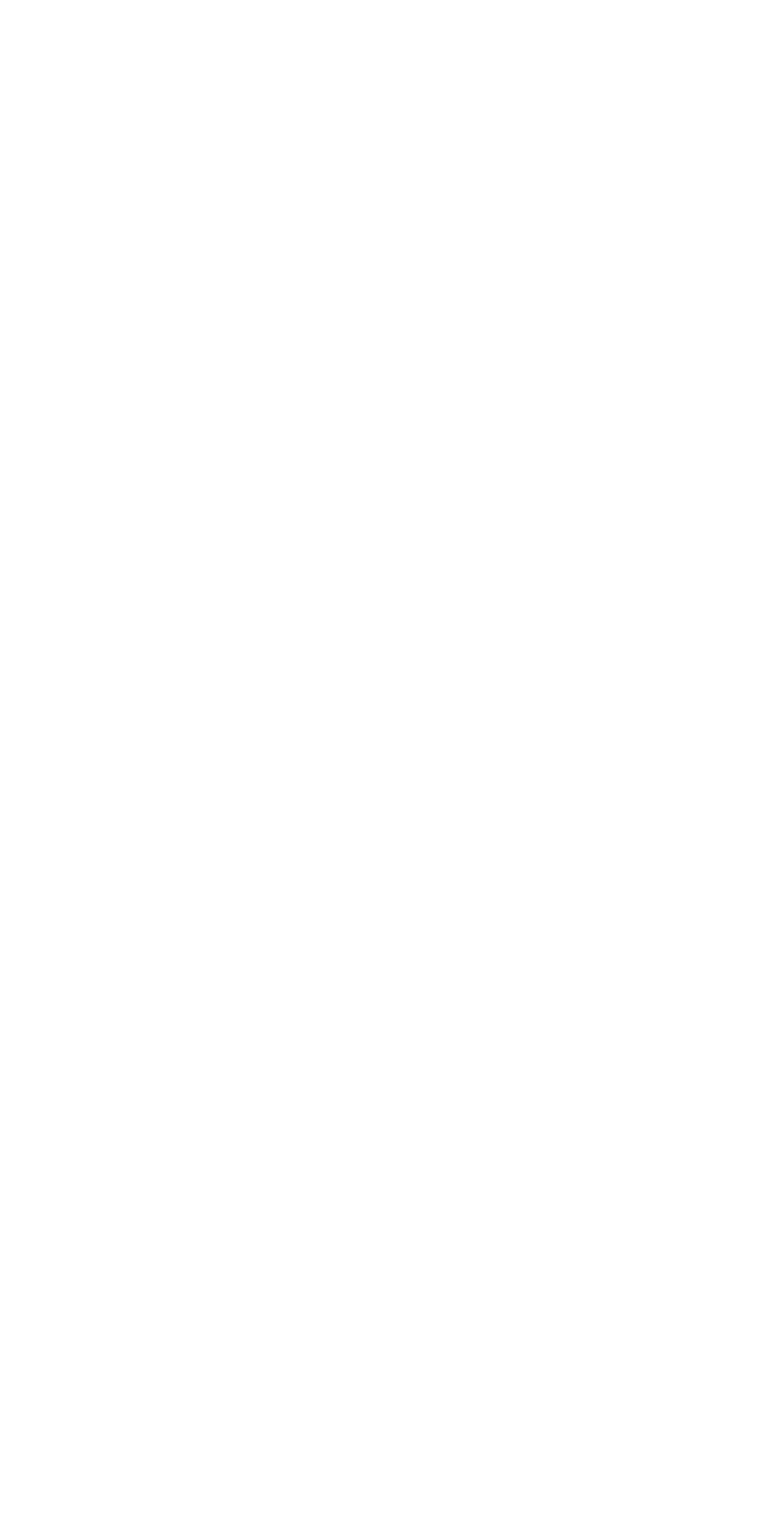
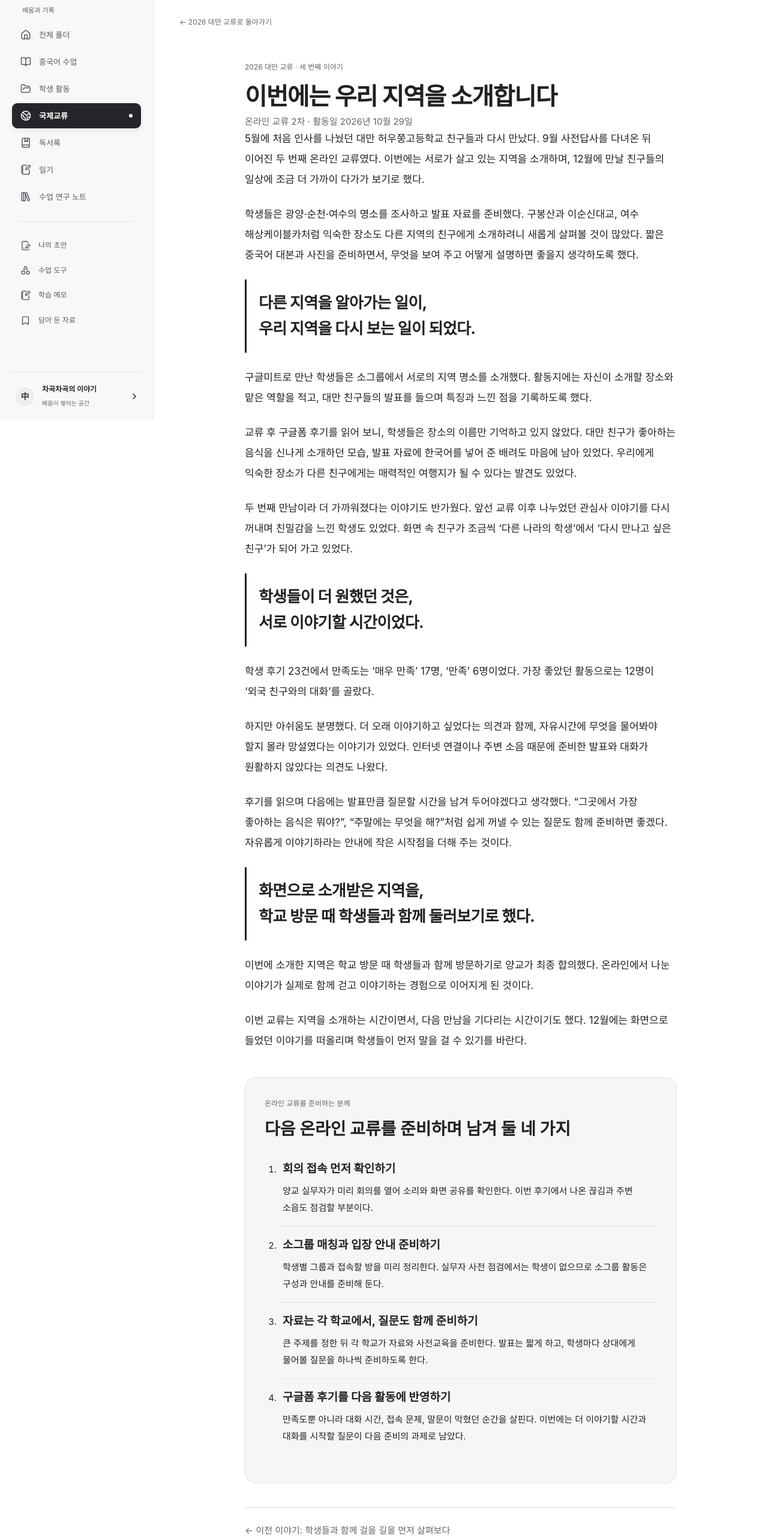
Before and after one commit to chicjin0311-web/chineses, a Next.js app: page /exchange/taiwan-2026/online-2 in a window 1280 px wide. Before the commit this address had no page. Shown: the part 100-2666 px from the top of the page at 60% size. Before the commit the page ends 800 px from the top, so only its background shows below. Built offline with nearby package versions, Linux system fonts and the light colour scheme; a web font is replaced by a local one.

Commit message:
Publish second Taiwan online exchange and agreed local visit

```diff
--- /dev/null
+++ b/src/app/exchange/taiwan-2026/online-2/page.tsx
@@ -0,0 +1,41 @@
+import type { Metadata } from 'next';
+import Link from 'next/link';
+import '../../exchange.css';
+
+export const metadata: Metadata = { title: '이번에는 우리 지역을 소개합니다 — 2차 온라인 교류', description: '2026년 10월 29일 대만과의 두 번째 온라인 교류. 지역 소개와 학생 후기, 학교 방문 때 함께할 지역 탐방으로 이어지는 이야기.' };
+
+const steps = [
+  { title: '회의 접속 먼저 확인하기', text: '양교 실무자가 미리 회의를 열어 소리와 화면 공유를 확인한다. 이번 후기에서 나온 끊김과 주변 소음도 점검할 부분이다.' },
+  { title: '소그룹 매칭과 입장 안내 준비하기', text: '학생별 그룹과 접속할 방을 미리 정리한다. 실무자 사전 점검에서는 학생이 없으므로 소그룹 활동은 구성과 안내를 준비해 둔다.' },
+  { title: '자료는 각 학교에서, 질문도 함께 준비하기', text: '큰 주제를 정한 뒤 각 학교가 자료와 사전교육을 준비한다. 발표는 짧게 하고, 학생마다 상대에게 물어볼 질문을 하나씩 준비하도록 한다.' },
+  { title: '구글폼 후기를 다음 활동에 반영하기', text: '만족도뿐 아니라 대화 시간, 접속 문제, 말문이 막혔던 순간을 살핀다. 이번에는 더 이야기할 시간과 대화를 시작할 질문이 다음 준비의 과제로 남았다.' },
+];
+
+export default function SecondOnlineExchange() {
+  return <div className="page exchange-page">
+    <Link href="/exchange/taiwan-2026" className="back-link">← 2026 대만 교류로 돌아가기</Link>
+    <article className="exchange-article">
+      <header><p className="eyebrow">2026 대만 교류 · 세 번째 이야기</p><h1>이번에는 우리 지역을 소개합니다</h1><p className="exchange-muted">온라인 교류 2차 · 활동일 2026년 10월 29일</p></header>
+      <div className="exchange-prose">
+        <p>5월에 처음 인사를 나눴던 대만 허우쭝고등학교 친구들과 다시 만났다. 9월 사전답사를 다녀온 뒤 이어진 두 번째 온라인 교류였다. 이번에는 서로가 살고 있는 지역을 소개하며, 12월에 만날 친구들의 일상에 조금 더 가까이 다가가 보기로 했다.</p>
+        <p>학생들은 광양·순천·여수의 명소를 조사하고 발표 자료를 준비했다. 구봉산과 이순신대교, 여수 해상케이블카처럼 익숙한 장소도 다른 지역의 친구에게 소개하려니 새롭게 살펴볼 것이 많았다. 짧은 중국어 대본과 사진을 준비하면서, 무엇을 보여 주고 어떻게 설명하면 좋을지 생각하도록 했다.</p>
+        <p className="exchange-key"><strong>다른 지역을 알아가는 일이,<br />우리 지역을 다시 보는 일이 되었다.</strong></p>
+        <p>구글미트로 만난 학생들은 소그룹에서 서로의 지역 명소를 소개했다. 활동지에는 자신이 소개할 장소와 맡은 역할을 적고, 대만 친구들의 발표를 들으며 특징과 느낀 점을 기록하도록 했다.</p>
+        <p>교류 후 구글폼 후기를 읽어 보니, 학생들은 장소의 이름만 기억하고 있지 않았다. 대만 친구가 좋아하는 음식을 신나게 소개하던 모습, 발표 자료에 한국어를 넣어 준 배려도 마음에 남아 있었다. 우리에게 익숙한 장소가 다른 친구에게는 매력적인 여행지가 될 수 있다는 발견도 있었다.</p>
+        <p>두 번째 만남이라 더 가까워졌다는 이야기도 반가웠다. 앞선 교류 이후 나누었던 관심사 이야기를 다시 꺼내며 친밀감을 느낀 학생도 있었다. 화면 속 친구가 조금씩 ‘다른 나라의 학생’에서 ‘다시 만나고 싶은 친구’가 되어 가고 있었다.</p>
+        <p className="exchange-key"><strong>학생들이 더 원했던 것은,<br />서로 이야기할 시간이었다.</strong></p>
+        <p>학생 후기 23건에서 만족도는 ‘매우 만족’ 17명, ‘만족’ 6명이었다. 가장 좋았던 활동으로는 12명이 ‘외국 친구와의 대화’를 골랐다.</p>
+        <p>하지만 아쉬움도 분명했다. 더 오래 이야기하고 싶었다는 의견과 함께, 자유시간에 무엇을 물어봐야 할지 몰라 망설였다는 이야기가 있었다. 인터넷 연결이나 주변 소음 때문에 준비한 발표와 대화가 원활하지 않았다는 의견도 나왔다.</p>
+        <p>후기를 읽으며 다음에는 발표만큼 질문할 시간을 남겨 두어야겠다고 생각했다. “그곳에서 가장 좋아하는 음식은 뭐야?”, “주말에는 무엇을 해?”처럼 쉽게 꺼낼 수 있는 질문도 함께 준비하면 좋겠다. 자유롭게 이야기하라는 안내에 작은 시작점을 더해 주는 것이다.</p>
+        <p className="exchange-key"><strong>화면으로 소개받은 지역을,<br />학교 방문 때 학생들과 함께 둘러보기로 했다.</strong></p>
+        <p>이번에 소개한 지역은 학교 방문 때 학생들과 함께 방문하기로 양교가 최종 합의했다. 온라인에서 나눈 이야기가 실제로 함께 걷고 이야기하는 경험으로 이어지게 된 것이다.</p>
+        <p>이번 교류는 지역을 소개하는 시간이면서, 다음 만남을 기다리는 시간이기도 했다. 12월에는 화면으로 들었던 이야기를 떠올리며 학생들이 먼저 말을 걸 수 있기를 바란다.</p>
+      </div>
+      <section className="exchange-checklist" aria-labelledby="next-preparation-title">
+        <p className="eyebrow">온라인 교류를 준비하는 분께</p><h2 id="next-preparation-title">다음 온라인 교류를 준비하며 남겨 둘 네 가지</h2>
+        <ol>{steps.map(step => <li key={step.title}><h3>{step.title}</h3><p>{step.text}</p></li>)}</ol>
+      </section>
+      <footer className="exchange-article-footer"><p><Link href="/exchange/taiwan-2026/site-visit">← 이전 이야기: 학생들과 함께 걸을 길을 먼저 살펴보다</Link></p><Link href="/exchange/taiwan-2026" className="text-button">대만 교류 연재 목록 →</Link></footer>
+    </article>
+  </div>;
+}
--- a/src/app/exchange/taiwan-2026/page.tsx
+++ b/src/app/exchange/taiwan-2026/page.tsx
@@ -11,7 +11,7 @@ export default function TaiwanSeries() {
     <section className="exchange-series" aria-label="대만 교류 연재 순서"><ol>
       <li><span className="exchange-year">01</span><div><p className="exchange-context">2026. 5. 29. · 온라인 교류 1차</p><h2><Link href="/exchange/taiwan-2026/online-1">대만 친구들과 처음 인사한 날</Link></h2><p>사전교육과 활동지, 소그룹 대화로 준비한 첫 만남. 운영자를 위한 준비 절차도 함께 정리했습니다.</p></div><Link className="exchange-status" href="/exchange/taiwan-2026/online-1">읽기 →</Link></li>
       <li><span className="exchange-year">02</span><div><p className="exchange-context">2026. 9. 21.–9. 23. · 사전답사</p><h2><Link href="/exchange/taiwan-2026/site-visit">학생들과 함께 걸을 길을 먼저 살펴보다</Link></h2><p>자매학교와 문화탐방지에서 살펴본 이동 동선과 집결지, 화장실·안전 확인 사항.</p></div><Link className="exchange-status" href="/exchange/taiwan-2026/site-visit">읽기 →</Link></li>
-      <li><span className="exchange-year">03</span><div><h2>이번에는 우리 지역을 소개합니다</h2><p>온라인 교류 2차, 지역 소개와 다음 만남의 준비.</p></div><span className="exchange-status">준비 중</span></li>
+      <li><span className="exchange-year">03</span><div><p className="exchange-context">2026. 10. 29. · 온라인 교류 2차</p><h2><Link href="/exchange/taiwan-2026/online-2">이번에는 우리 지역을 소개합니다</Link></h2><p>지역 소개와 학생 후기, 학교 방문 때 함께할 지역 탐방으로 이어지는 이야기.</p></div><Link className="exchange-status" href="/exchange/taiwan-2026/online-2">읽기 →</Link></li>
     </ol></section>
   </div>;
 }
--- a/src/app/exchange/taiwan-2026/site-visit/page.tsx
+++ b/src/app/exchange/taiwan-2026/site-visit/page.tsx
@@ -48,7 +48,7 @@ export default function TaiwanSiteVisit() {
 <li><strong>귀국 후 계획에 반영.</strong> 확인 완료·개선 요청·재확인 항목을 나누고, 학교·여행사와 변경 사항을 다시 확인한다. 숙소·식단·휴식·이동 계획을 조정한 뒤 학생 사전교육 자료에 반영한다.</li>
 <li><strong>방문 직전 다시 확인.</strong> 답사 이후의 공사·운영 시간·통제·예약·집결 공간 변화를 확인하고, 현장에서는 인원 점검과 인솔자 역할을 다시 맞춘다.</li>
 </ol></details>
-<footer className="exchange-article-footer"><p>다음 이야기에서는 사전답사 이후 진행한 2차 온라인 교류를 돌아봅니다.</p><p className="exchange-small exchange-muted">사진 3장은 대만 교통부 관광청 공식 멀티미디어 자료실에서 선별한 공개 허용 자료입니다. 원본 내용 변경 없이 표시했습니다. 각 사진의 제작·촬영자와 출처를 기재했으며, <a href="https://data.gov.tw/license">정부자료 개방 이용허락 제1판(OGDL 1.0)</a>에 따라 이용합니다. 현장 안전 점검 내용은 답사보고서를 바탕으로 했으며 홍보 사진으로 안전 상태나 집결 위치를 판정하지 않았습니다.</p></footer>
+<footer className="exchange-article-footer"><p><Link href="/exchange/taiwan-2026/online-2">다음 이야기: 이번에는 우리 지역을 소개합니다 →</Link></p><p className="exchange-small exchange-muted">사진 3장은 대만 교통부 관광청 공식 멀티미디어 자료실에서 선별한 공개 허용 자료입니다. 원본 내용 변경 없이 표시했습니다. 각 사진의 제작·촬영자와 출처를 기재했으며, <a href="https://data.gov.tw/license">정부자료 개방 이용허락 제1판(OGDL 1.0)</a>에 따라 이용합니다. 현장 안전 점검 내용은 답사보고서를 바탕으로 했으며 홍보 사진으로 안전 상태나 집결 위치를 판정하지 않았습니다.</p></footer>
 
     <Link href="/exchange/taiwan-2026" className="text-button">대만 교류 연재 목록 →</Link>
     </article>
```
